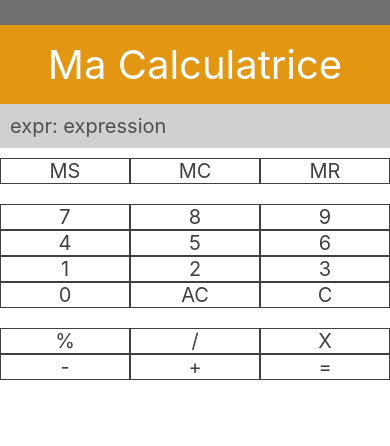
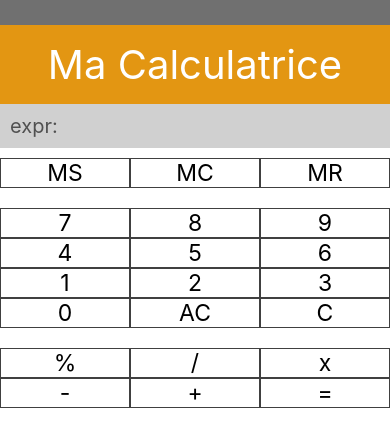
Before and after one commit to JulesDebeaumont/Native-Calculator, a React Native app: screen / in a window 390 px wide. Shown: the top 446 px of the page. Built offline with nearby package versions, Linux system fonts and the light colour scheme.

Commit message:
actions called with onPress and fix useContext

```diff
--- a/actions/index.js
+++ b/actions/index.js
@@ -5,7 +5,7 @@ export const actions = {
   COMPUTE: 'COMPUTE',
   MEMORY_STORE: 'MEMORY_STORE',
   MEMORY_CLEAR: 'MEMORY_CLEAR',
-  MEMORY_RESET: 'MEMORY_RESET',
+  MEMORY_RESTORE: 'MEMORY_RESTORE',
 };
 
 export function addSymbol(key) {
@@ -39,15 +39,14 @@ export function memoryClear() {
   };
 }
 
-export function memoryStore(key) {
+export function memoryStore() {
   return {
     type: actions.MEMORY_STORE,
-    key,
   };
 }
 
-export function memoryReset() {
+export function memoryRestore() {
   return {
-    type: actions.MEMORY_RESET,
+    type: actions.MEMORY_RESTORE,
   };
 }
--- a/components/Calculatrice.js
+++ b/components/Calculatrice.js
@@ -12,13 +12,13 @@ export function Calculatrice() {
   const [state, dispatch] = useReducer(reducer, defaultState);
 
   return (
-    <MyContext.Provider value={(state, dispatch)}>
+    <MyContext.Provider value={{ state, dispatch }}>
       <View>
         <View style={styles.bar}>
           <StatusBar style="light" />
           <Title title="Ma Calculatrice" />
         </View>
-        <Expression expr="expression" />
+        <Expression />
         <Memory />
         <Keyboard />
       </View>
--- a/components/Expression.js
+++ b/components/Expression.js
@@ -1,14 +1,14 @@
 import { StyleSheet, View, Text } from 'react-native';
-import React from 'react';
-import PropTypes from 'prop-types';
+import React, { useContext } from 'react';
+import { MyContext } from '../context/index';
 
-export function Expression(props) {
+export function Expression() {
   // eslint-disable-next-line react/prop-types
-  const { expr } = props;
+  const { state } = useContext(MyContext);
 
   return (
     <View style={styles.expressionView}>
-      <Text style={styles.expressionText}>expr: {expr} </Text>
+      <Text style={styles.expressionText}>expr: {state.expression} </Text>
     </View>
   );
 }
@@ -25,8 +25,4 @@ const styles = StyleSheet.create({
   },
 });
 
-Expression.defaultProps = {
-  expr: PropTypes.string,
-};
-
 export default Expression;
--- a/components/Key.js
+++ b/components/Key.js
@@ -1,29 +1,37 @@
-import { StyleSheet, Text } from 'react-native';
+import { StyleSheet, Text, TouchableOpacity } from 'react-native';
 import React from 'react';
 import PropTypes from 'prop-types';
 
 export function Key(props) {
   // eslint-disable-next-line react/prop-types
-  const { texte, disabled } = props;
+  const { texte, disabled = false, action } = props;
 
-  return <Text style={styles.item}>{texte}</Text>;
+  return (
+    <TouchableOpacity style={styles.item} disabled={disabled === false} onPress={action}>
+      <Text style={styles.text}>{texte}</Text>
+    </TouchableOpacity>
+  );
 }
 
 const styles = StyleSheet.create({
   item: {
     width: 130,
     textAlign: 'center',
-    fontSize: 20,
     borderColor: '#404040',
     borderWidth: 1,
     borderStyle: 'solid',
     color: '#404040',
+    alignItems: 'center',
+  },
+  text: {
+    fontSize: 23,
   },
 });
 
 Key.defaultProps = {
   texte: PropTypes.string,
   disabled: PropTypes.bool,
+  action: PropTypes.func,
 };
 
 export default Key;
--- a/components/Keyboard.js
+++ b/components/Keyboard.js
@@ -1,33 +1,36 @@
-import { StyleSheet, View, Text } from 'react-native';
-import React from 'react';
-import Key from './Key';
+import { StyleSheet, View } from 'react-native';
+import React, { useContext } from 'react';
+import { Key } from './Key';
+import { MyContext } from '../context/index';
+import { addSymbol, compute, deleteAll, deleteSymbol } from '../actions';
 
 export function Keyboard() {
+  const { dispatch } = useContext(MyContext);
 
   return (
     <View style={styles.keyboard}>
       <View style={styles.div}>
-                <Key texte="7" />
-                <Key texte="8" />
-                <Key texte="9" />
-                <Key texte="4" />
-                <Key texte="5" />
-                <Key texte="6" />
-                <Key texte="1" />
-                <Key texte="2" />
-                <Key texte="3" />
-                <Key texte="0" />
-                <Key texte="AC" />
-                <Key texte="C" />
+        <Key texte="7" action={() => dispatch(addSymbol(7))} />
+        <Key texte="8" action={() => dispatch(addSymbol(8))} />
+        <Key texte="9" action={() => dispatch(addSymbol(9))} />
+        <Key texte="4" action={() => dispatch(addSymbol(4))} />
+        <Key texte="5" action={() => dispatch(addSymbol(5))} />
+        <Key texte="6" action={() => dispatch(addSymbol(6))} />
+        <Key texte="1" action={() => dispatch(addSymbol(1))} />
+        <Key texte="2" action={() => dispatch(addSymbol(2))} />
+        <Key texte="3" action={() => dispatch(addSymbol(3))} />
+        <Key texte="0" action={() => dispatch(addSymbol(0))} />
+        <Key texte="AC" action={() => dispatch(deleteSymbol())} />
+        <Key texte="C" action={() => dispatch(deleteAll())} />
       </View>
 
       <View style={styles.div}>
-                <Key texte="%" />
-                <Key texte="/" />
-                <Key texte="X" />
-                <Key texte="-" />
-                <Key texte="+" />
-                <Key texte="=" />
+        <Key texte="%" action={() => dispatch(addSymbol('%'))} />
+        <Key texte="/" action={() => dispatch(addSymbol('/'))} />
+        <Key texte="x" action={() => dispatch(addSymbol('x'))} />
+        <Key texte="-" action={() => dispatch(addSymbol('-'))} />
+        <Key texte="+" action={() => dispatch(addSymbol('+'))} />
+        <Key texte="=" action={() => dispatch(compute())} />
       </View>
     </View>
   );
@@ -35,14 +38,14 @@ export function Keyboard() {
 
 const styles = StyleSheet.create({
   keyboard: {
-        flexDirection: "column",
+    flexDirection: 'column',
   },
   div: {
-        flexDirection: "row",
-        flexWrap: "wrap",
-        justifyContent: "center",
-        marginTop: 20
-    }
+    flexDirection: 'row',
+    flexWrap: 'wrap',
+    justifyContent: 'center',
+    marginTop: 20,
+  },
 });
 
 export default Keyboard;
--- a/components/Memory.js
+++ b/components/Memory.js
@@ -1,13 +1,17 @@
 import { StyleSheet, View } from 'react-native';
-import React from 'react';
+import React, { useContext } from 'react';
 import { Key } from './Key';
+import { MyContext } from '../context/index';
+import { memoryClear, memoryRestore, memoryStore } from '../actions';
 
 export function Memory() {
+  const { state, dispatch } = useContext(MyContext);
+
   return (
     <View style={styles.memory}>
-      <Key texte="MS" />
-      <Key texte="MC" />
-      <Key texte="MR" />
+      <Key texte="MS" action={() => dispatch(memoryStore(state.expression))} />
+      <Key texte="MC" disabled={state.memory !== null} action={() => dispatch(memoryClear())} />
+      <Key texte="MR" disabled={state.memory !== null} action={() => dispatch(memoryRestore())} />
     </View>
   );
 }
--- a/reducer/index.js
+++ b/reducer/index.js
@@ -18,16 +18,16 @@ export default function reducer(state = defaultState, action) {
       return { ...state, expression: defaultState.expression };
 
     case actions.COMPUTE:
-      return { ...state, memory: evaluateur(state.expression) };
+      return { ...state, expression: evaluateur(state.expression) };
 
     case actions.MEMORY_STORE:
-      return { ...state, memory: action.key };
+      return { ...state, memory: state.expression };
 
     case actions.MEMORY_CLEAR:
-      return { ...state, memory: 0 };
+      return { ...state, memory: null };
 
-    case actions.MEMORY_RESET:
-      return { ...state, memory: defaultState.memory };
+    case actions.MEMORY_RESTORE:
+      return { ...state, expression: state.expression + state.memory };
     default:
       return state;
   }
```
Lines whose indentation alone changed are shown as unchanged.
